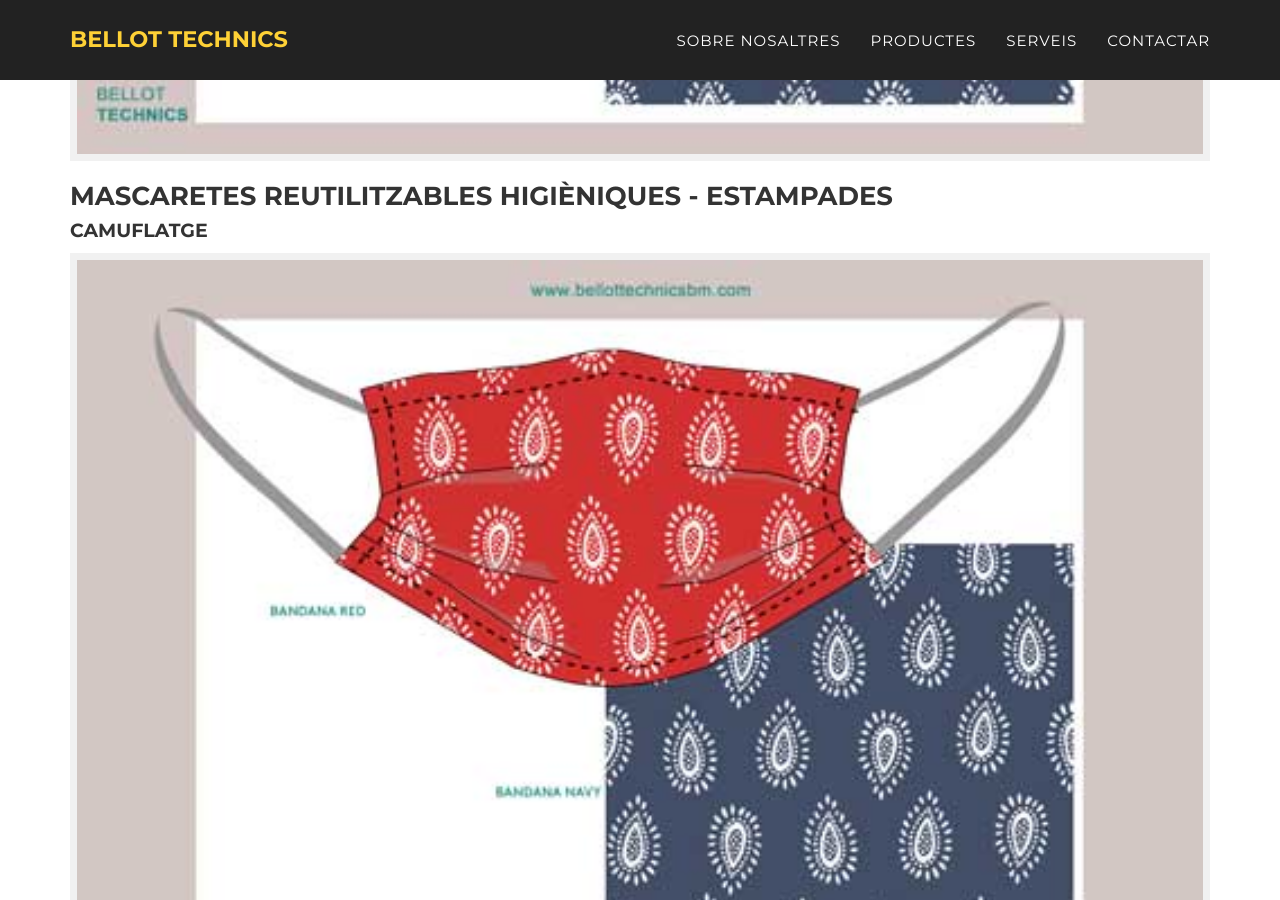
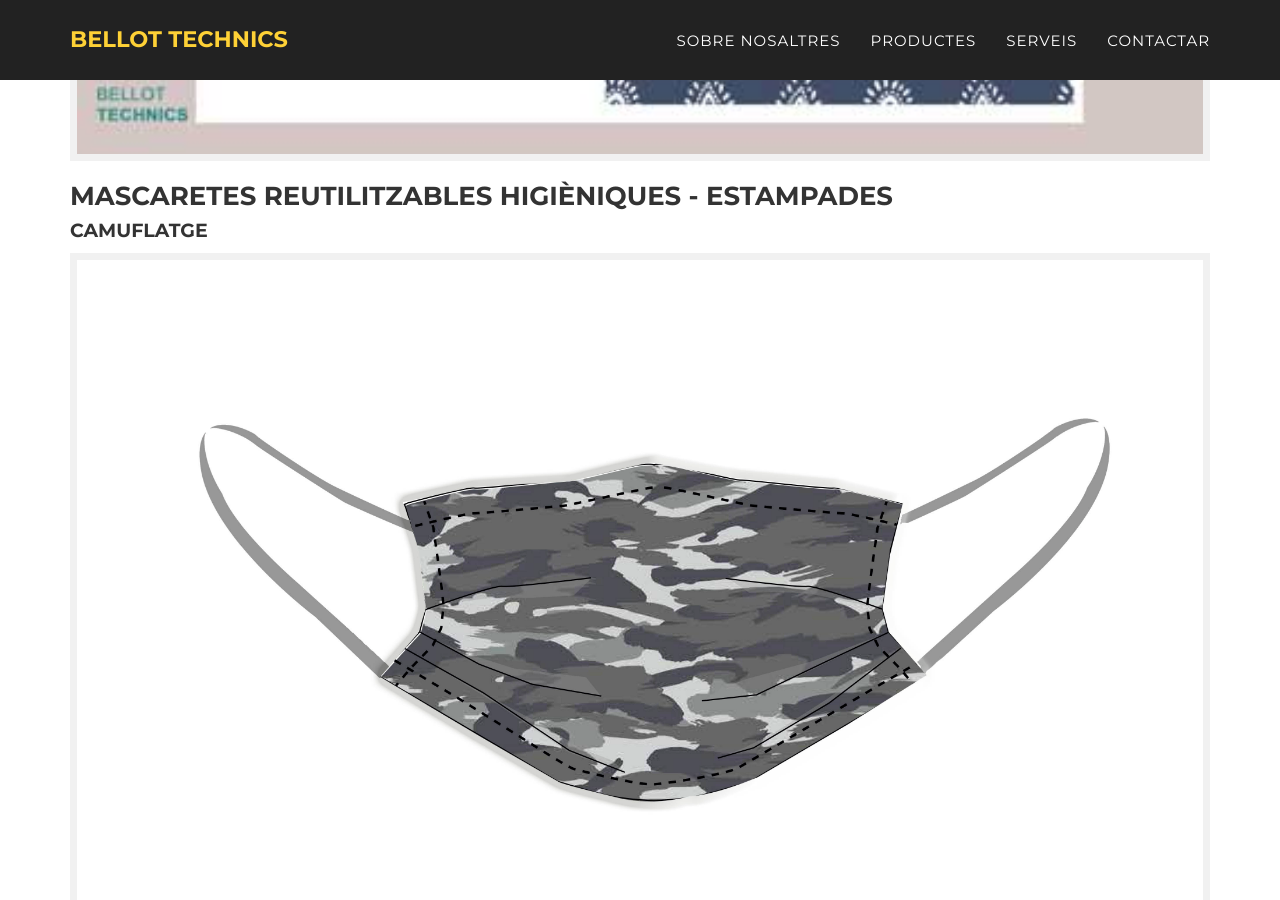
Before and after one commit to Bellot2020/bellottechnics, a Jekyll site: the page built from ca/_posts/2020-01-03-mascaretes.md, in a window 1280 px wide and 900 px high, scrolled down 2648 px. Built offline with Jekyll 4.4.1, drawn with Linux system fonts in a browser that asks for light colours; some web fonts are replaced.

Commit message:
Update 2020-01-03-mascaretes.md

```diff
--- a/ca/_posts/2020-01-03-mascaretes.md
+++ b/ca/_posts/2020-01-03-mascaretes.md
@@ -34,4 +34,10 @@
 
 #### Camuflatge
 
-![Mascaretes reutilitzables higièniques camuflatge]({{ site.url }}/ca/img/mascareta-bandana.jpg "Mascaretes reutilitzables higièniques camuflatge")
+![Mascaretes reutilitzables higièniques camuflatge Grey]({{ site.url }}/ca/img/mascarilla-camuflaje-grey.jpg "Mascaretes reutilitzables higièniques camuflatge Grey")
+
+
+![Mascaretes reutilitzables higièniques camuflatge Pink]({{ site.url }}/ca/img/mascarilla-camuflaje-pink.jpg "Mascaretes reutilitzables higièniques camuflatge Pink")
+
+
+![Mascaretes reutilitzables higièniques camuflatge Green]({{ site.url }}/ca/img/mascarilla-camuflaje-green.jpg "Mascaretes reutilitzables higièniques camuflatge Green")
```
